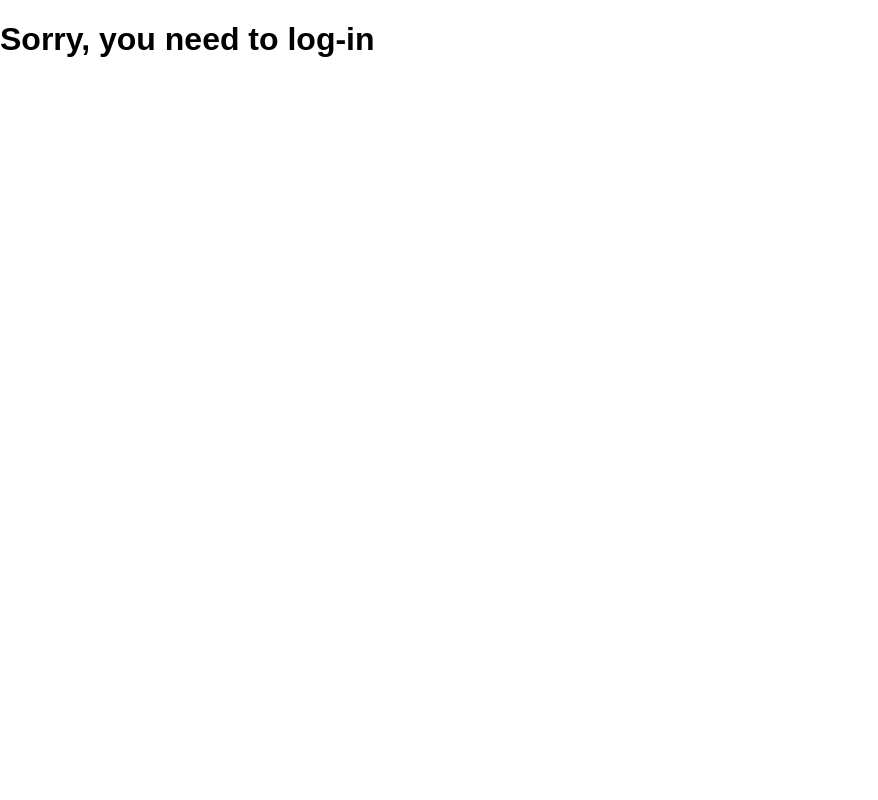
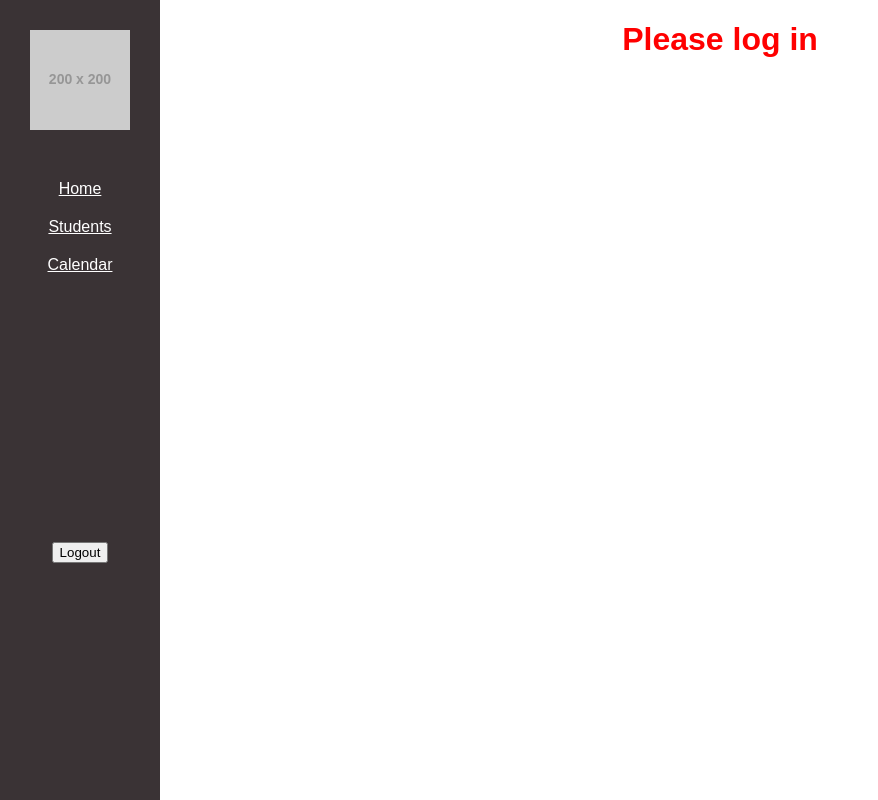
Before and after one commit to ashishdommety/tutor-times, a React (Create React App) app in the folder client/: page /dashboard in a window 1280 px wide. Shown: the whole page, without its empty margins (0-878 px from the left). Built offline with nearby package versions, Linux system fonts and the light colour scheme.

Commit message:
re-factor dashboard component to use Router tags

```diff
--- a/client/src/presentation/Dashboard/Dashboard.css
+++ b/client/src/presentation/Dashboard/Dashboard.css
@@ -1,5 +1,10 @@
 .main-body{
   background-color: lightgrey;
+}
+
+.error-message{
+  text-align: center;
+  color:red;
 }
 
 @media only screen and (min-width:450px){
@@ -7,4 +12,7 @@
     display:grid;
     grid-template-columns: 160px 1fr;
   }
+  .error-message{
+    grid-column-start: 2;
+  }
 }
--- a/client/src/presentation/Dashboard/Dashboard.js
+++ b/client/src/presentation/Dashboard/Dashboard.js
@@ -1,53 +1,26 @@
-import React from 'react';
+import React, {Component} from 'react';
 import './Dashboard.css';
+import {Switch, Route} from 'react-router-dom';
 import NavigationContainer from '../../containers/NavigationContainer';
 import LandingContainer from '../../containers/LandingContainer';
 import DisplayStudentsContainer from '../../containers/DisplayStudentsContainer';
 
-const Dashboard = (props) => {
-/*
-  Re-factor these paths to include a Route tag within a Route tag - Don't use window.location.pathname - something seems off about it.
-
-  Maybe look something like:
-    if(localStorage.length !== 0){
-      <div className="dash">
-        <NavigationContainer />
-        <Route for tutor landing />
-        <Route for students />
-        <Route for calendar />
-      </div>
-    }
- */
-
-  let path = window.location.pathname;
-  if(localStorage.length!==0){
-    if(path === "/dashboard"){
-      return(
+class Dashboard extends Component{
+  render(){
+    return (
         <div className="dash">
-          <NavigationContainer/>
-          <LandingContainer/>
+        <NavigationContainer/>
+        {!localStorage.length ?
+          <h1 class="error-message">Please log in</h1>:
+          <Switch>
+            <Route exact={true} path={this.props.match.path + "/"} component={LandingContainer}/>
+            <Route exact={true} path={this.props.match.path + "/students"} component={DisplayStudentsContainer}/>
+          </Switch>
+        }
         </div>
-      )
-    }else if(path === "/dashboard/students"){
-      return(
-        <div className="dash">
-          <NavigationContainer/>
-          <DisplayStudentsContainer/>
-        </div>
-      )
-    }else if(path === "/dashboard/calendar"){
-      return(
-        <div className="dash">
-          <NavigationContainer/>
-          <h3>This is the calendar page</h3>
-        </div>
-      )
-    }
-  }else{
-    return(
-      <h1>Sorry, you need to log-in</h1>
     )
   }
 }
 
+
 export default Dashboard;
```
